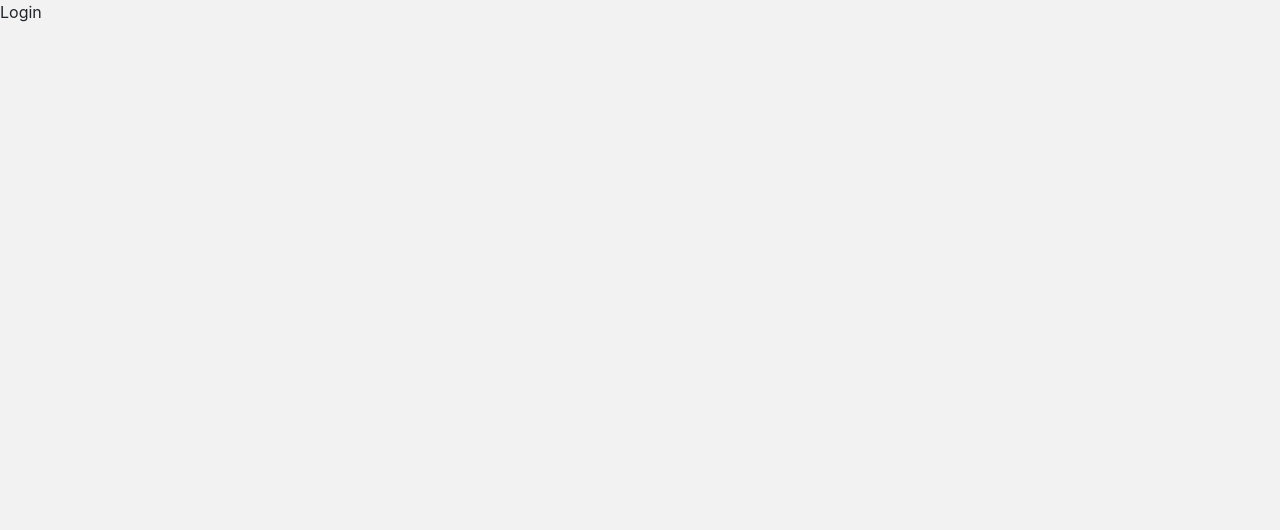
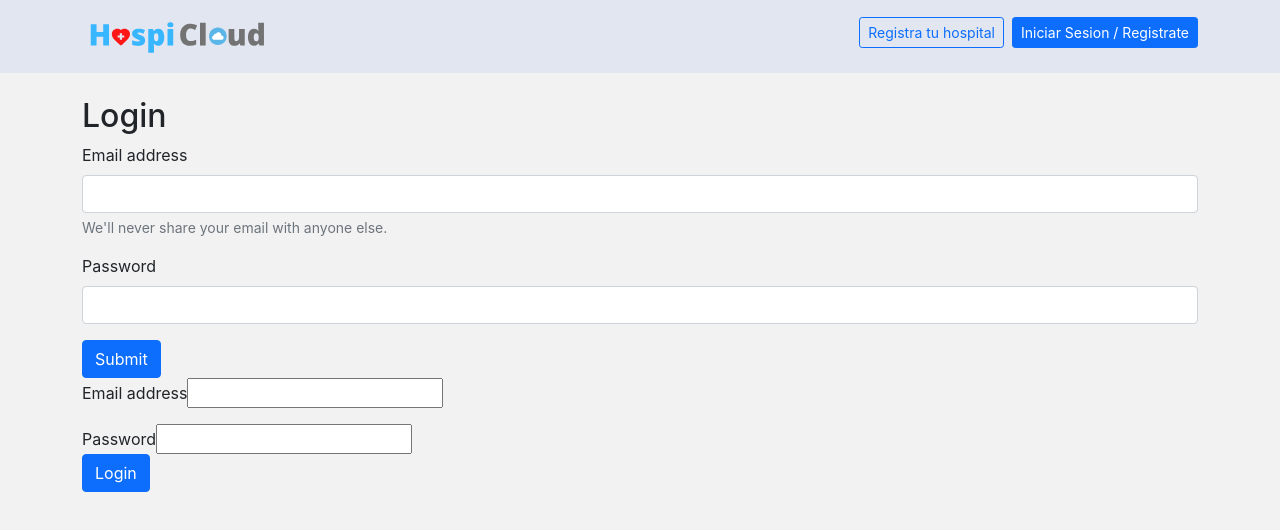
Before and after one commit to HospiCloud-Team/hospicloud-frontend, a React (Create React App) app: page /login in a window 1280 px wide. Shown: the top 530 px of the page. Built offline with nearby package versions, Linux system fonts and the light colour scheme.

Commit message:
Add buttons, labels to Login Page

```diff
--- a/src/pages/LoginPage/index.tsx
+++ b/src/pages/LoginPage/index.tsx
@@ -1,5 +1,35 @@
+import LandingLayout from "../../layout/LandingLayout";
+
 const LoginPage = () => {
-  return <div>Login</div>;
+
+  return (
+    <LandingLayout>
+      <h1 className="fs-2">Login</h1>
+      <form>
+        <div className="mb-3">
+          <label id="labelEmail" className="form-label">Email address</label>
+          <input type="email" className="form-control" id="inputEmail"/>
+          <div id="emailHelp" className="form-text">We'll never share your email with anyone else.</div>
+        </div>
+        <div className="mb-3">
+          <label id="exampleInputPassword1" className="form-label">Password</label>
+          <input type="password" className="form-control" id="inputPassword"/>
+        </div>
+        <button type="submit" className="btn btn-primary">Submit</button>
+    </form>
+    <form>
+      <div className="mb-3">
+        <label>Email address</label>
+        <input type="email"/>
+      </div>
+      <div>
+        <label>Password</label>
+        <input type="password"/>
+      </div>
+      <button type="submit" className="btn btn-primary">Login</button>
+    </form>
+    </LandingLayout>
+  );
 };
 
 export default LoginPage;
```
